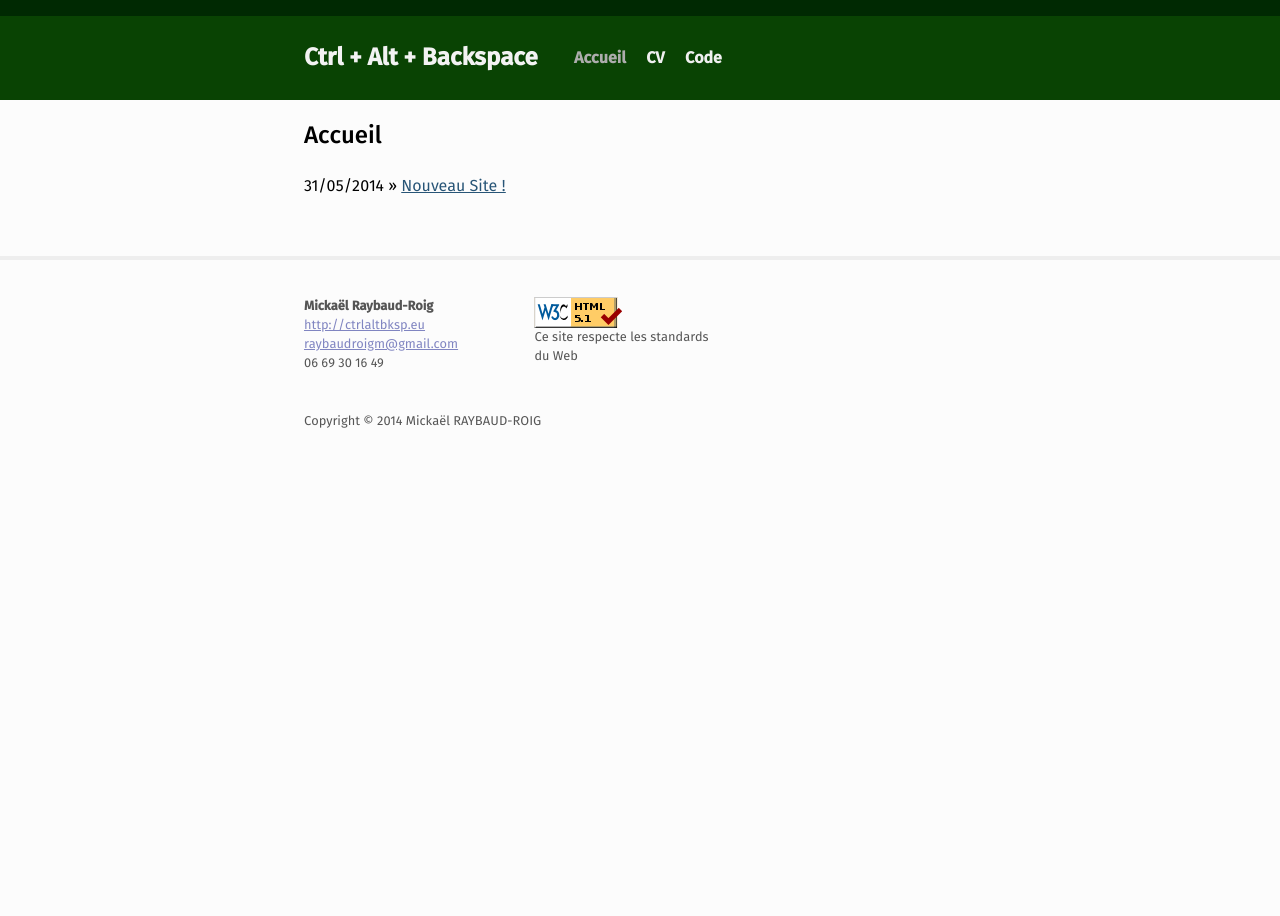
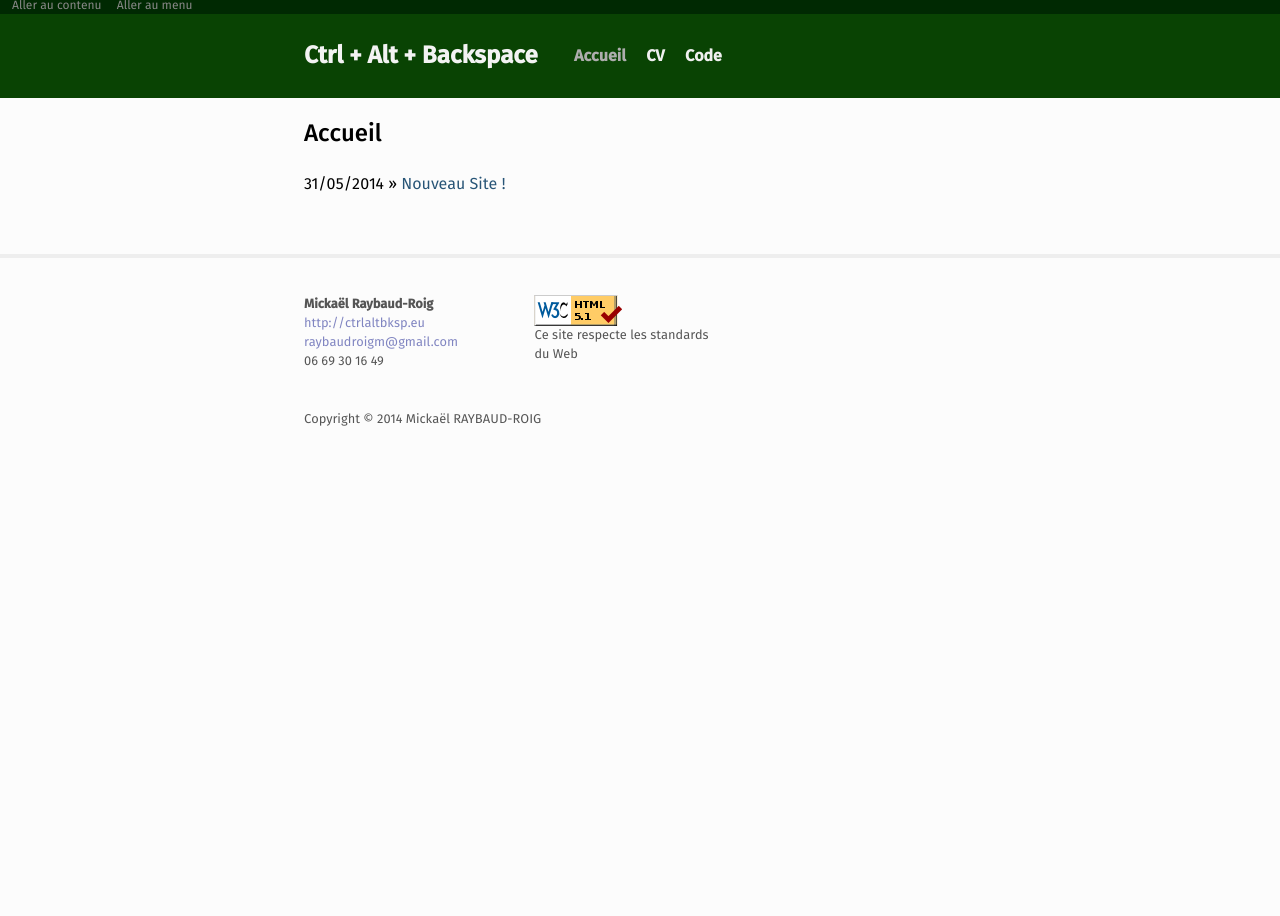
Before and after one commit to m-r-r/ctrlaltbksp.eu, a Jekyll site: the page built from index.html, in a window 1280 px wide. Built offline with Jekyll 4.4.1, drawn with Linux system fonts in a browser that asks for light colours.

Commit message:
Modification du layout

```diff
--- a/_includes/autoreload.html
+++ b/_includes/autoreload.html
@@ -27,7 +27,7 @@ function check() {
       } else if (found_etag !== current_etag) {
         document.location.search =
           '?etag=' + encodeURIComponent(found_etag) +
-          '&scrolly=' + window.scrollY;
+          '&scrolly=' + (window.scrollY || window.pageYOffset);
         return;
       }
       setTimeout(check, 500);
--- a/_layouts/default.html
+++ b/_layouts/default.html
@@ -19,8 +19,10 @@
     <link rel="stylesheet" type="text/css" media="print" href="{{ site.baseurl }}/css/print.css?v={{ site.time | date:'%s' }}" />
   </head>
   <body itemtype="http://schema.org/Blog" itemscope="itemscope">
-    <a id="to-content" href="#content">Aller au contenu</a>
-    <a id="to-menu" href="#menu">Aller au menu</a>
+    <div id="skip-links">
+      <a href="#content">Aller au contenu</a>
+      <a href="#menu">Aller au menu</a>
+    </div>
 
     <header id="banner">
       <div class="inner">
@@ -55,7 +57,8 @@
         </div>
         <div id="html5" class="widget">
         <p>
-          <a href="http://validator.w3.org/check?uri=http%3A%2F%2Fctrlaltbksp.eu%2F" title="Validation HTML5"><img src="/img/html5-valid.png" alt="Logo HTML5" /></a>
+        <a href="http://validator.w3.org/check?uri={{ site.url | uri_escape }}{{ page.url | uri_escape }}"
+           title="Validation HTML5"><img src="/img/html5-valid.png" alt="Logo HTML5" /></a>
           Ce site respecte les standards du Web
         </p>
         </div>
--- a/css/main.css
+++ b/css/main.css
@@ -25,8 +25,15 @@ font-size: 100%; line-height: 100%; }
 h1 { margin-bottom: 1em; }
 p { margin: 1em 0; }
 
-a, a:visited { color: #285577; }
-a:hover { color: #00a; }
+a { text-decoration: none }
+a, a:visited {
+    color: #285577;
+    transition: color ease-in-out 350ms;
+}
+a:hover {
+    color: #25a;
+    text-decoration: underline;
+}
 
 
 /* Fonts */
@@ -289,8 +296,24 @@ table tr:nth-child(2n+1) {
 /*
 /*****************************************************************************/
 
-#to-content, #to-menu {
-  display: none;
+#skip-links {
+  background-color: #002902;
+  font-size: .75em;
+  line-height: 1.15em;
+}
+
+#skip-links a {
+    margin-left: 1em;
+    color: transparent;
+}
+
+#skip-links:hover a {
+    color: #888;
+}
+
+#skip-links a:hover,
+#skip-links a:focus {
+    color: #afafaf;
 }
 
 .inner {
@@ -301,6 +324,7 @@ table tr:nth-child(2n+1) {
 
 .ie6 .inner {
     width: 42em;
+    width: expression(this.parentNode.offsetWidth < (42 * this.fontSize) ? "42em" : "auto");
 }
 
 #banner a {
@@ -317,19 +341,6 @@ table tr:nth-child(2n+1) {
   color: #f3f3f3;
 }
 
-#banner nav a {
-  color: #f0f0f0;
-  margin-right: 1em;
-}
-
-#banner nav a.active {
-  color: #adadad;
-}
-
-#banner nav a:hover {
-  text-decoration: underline;
-}
-
 #menu {
   display: inline-block;
 }
@@ -340,6 +351,20 @@ table tr:nth-child(2n+1) {
   margin: 0;
   padding: 0;
 }
+
+#menu a {
+  color: #f0f0f0;
+  margin-right: 1em;
+}
+
+#menu a.active {
+  color: #adadad;
+}
+
+#menu nav a:hover {
+  text-decoration: underline;
+}
+
 
 @media (max-width: 30em) {
   #banner {
@@ -398,8 +423,6 @@ table tr:nth-child(2n+1) {
 }
 
 body {
-  border: thin solid #002902;
-  border-width: 1em 0 0 0;
   background-color: #fcfcfc;
 }
 
```
Also changed, not shown: 1 other file.
